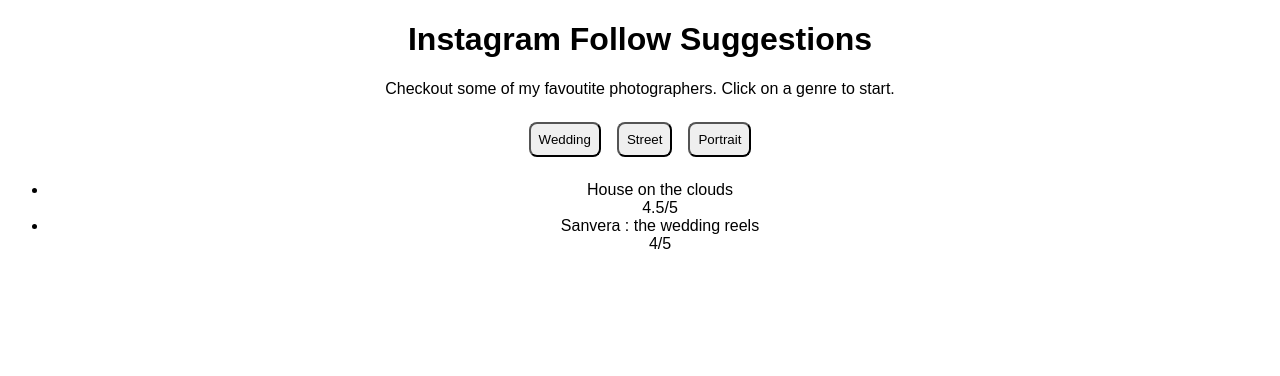
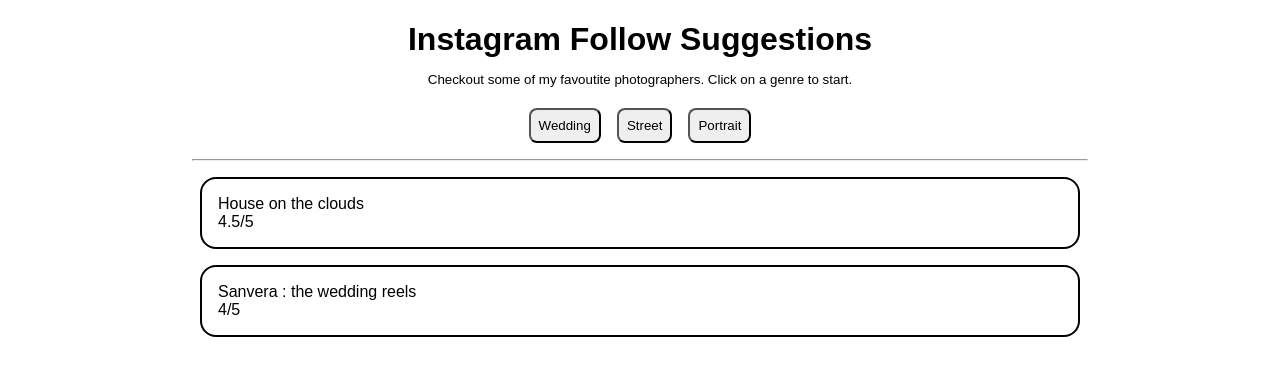
Before and after one commit to DebasishSahoo10/follow-suggestioner, a React (Create React App) app: page / in a window 1280 px wide. Shown: the top 376 px of the page. Built offline with nearby package versions, Linux system fonts and the light colour scheme.

Commit message:
style : updated look

```diff
--- a/src/App.js
+++ b/src/App.js
@@ -25,7 +25,7 @@
   return (
     <div className="App">
       <h1>Instagram Follow Suggestions</h1>
-      <p>
+      <p class="intro">
         Checkout some of my favoutite photographers. Click on a genre to start.
       </p>
       <div>
@@ -33,11 +33,11 @@
           <button onClick={() => clickHandler(genre)}>{genre}</button>
         ))}
       </div>
-
+      <hr></hr>
       <div>
-        <ul>
+        <ul className="list-holder">
           {accountsDB[genreSelector].map((account) => (
-            <li>
+            <li className="list">
               <div> {account.name} </div>
               <div> {account.rating} </div>
             </li>
--- a/src/styles.css
+++ b/src/styles.css
@@ -1,6 +1,15 @@
+#root {
+}
+
 .App {
+  width: 70%;
+  margin: auto;
   font-family: sans-serif;
   text-align: center;
+}
+
+body {
+  margin: 0px 0px;
 }
 
 button {
@@ -9,6 +18,24 @@
   border-radius: 0.5rem 0.5rem;
 }
 
-.links {
-  display: none;
+h1 {
+  margin-bottom: 0;
 }
+.intro {
+  font-size: smaller;
+}
+
+.list-holder {
+  padding-inline-start: 0;
+  padding: 0.5rem 0.5rem;
+  margin: auto;
+}
+
+.list {
+  list-style: none;
+  text-align: left;
+  padding: 1rem 1rem;
+  margin-bottom: 1rem;
+  border-radius: 1rem 1rem;
+  border: 2px black solid;
+}
```
